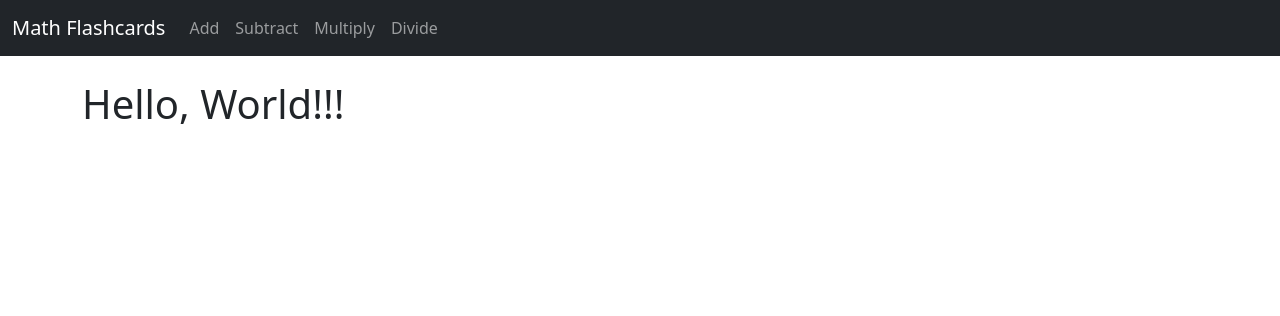
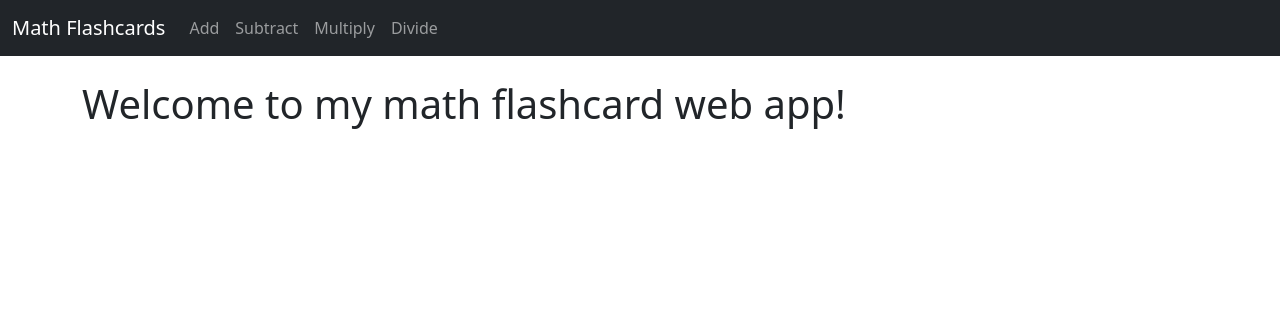
Before and after one commit to Srete23/Django-flashcards, a Django app: page / in a window 1280 px wide. Shown: the top 316 px of the page. Run offline with Django 3.2, Linux system fonts and the light colour scheme.

Commit message:
New welcome message

```diff
--- a/website/templates/home.html
+++ b/website/templates/home.html
@@ -1,6 +1,6 @@
 {% extends 'base.html' %}
 
 {% block 'content' %}
-    <h1>Hello, World!!!</h1>
+    <h1>Welcome to my math flashcard web app!</h1>
 
     {% endblock %}
```
